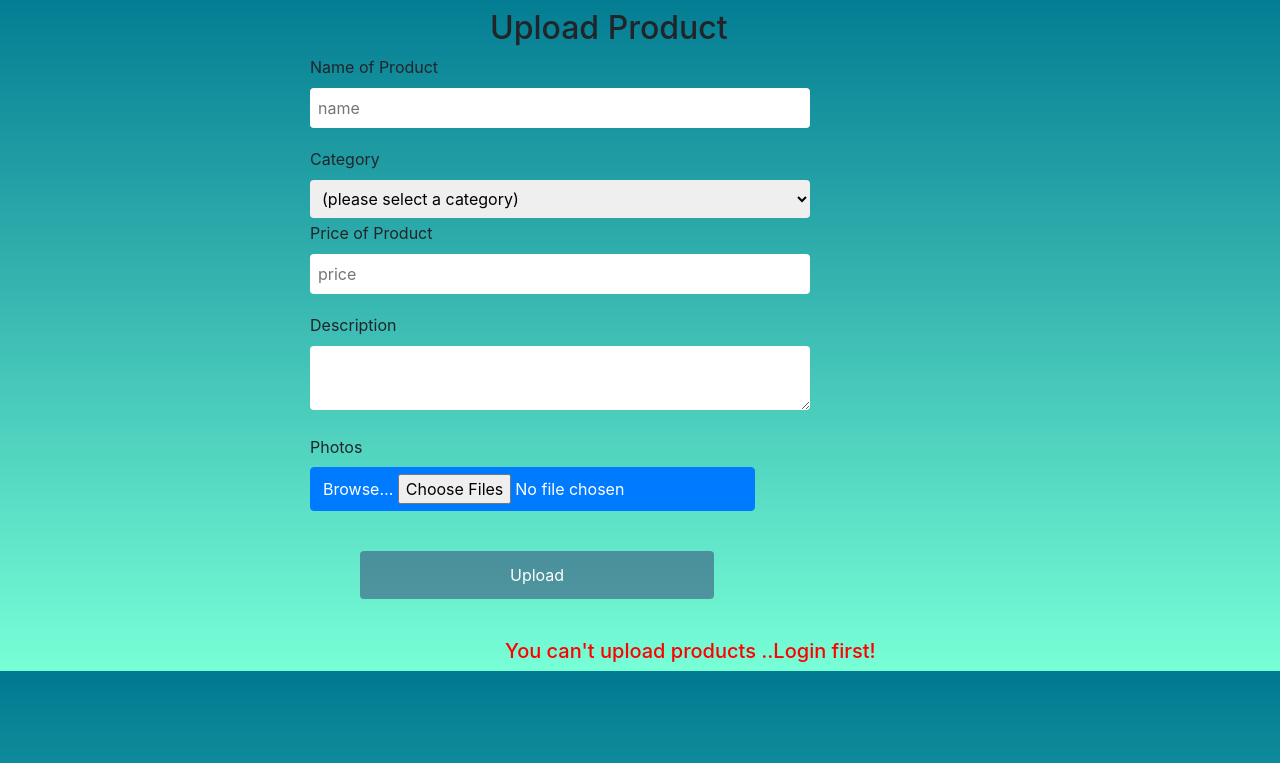
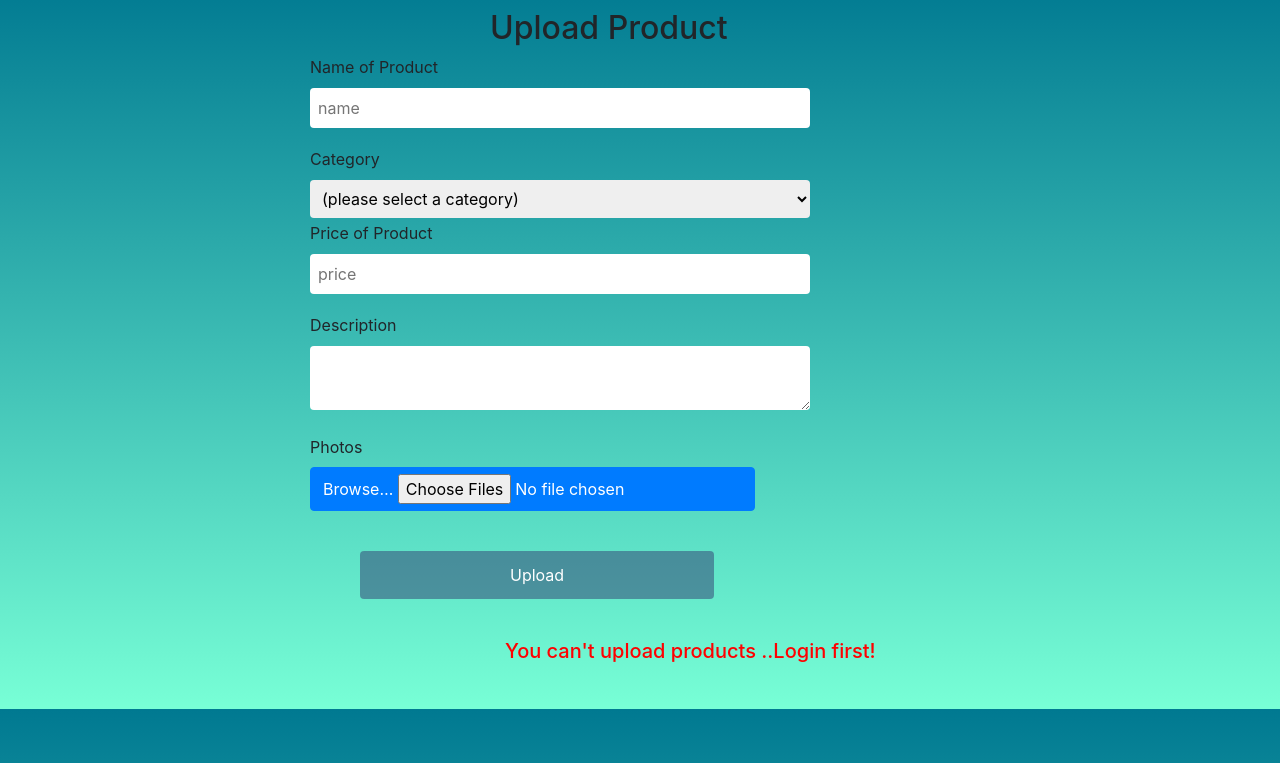
Before and after one commit to umeshkv2/e-commerce, a Flask app: page /upload in a window 1280 px wide; the page is wider, and only the part inside the window is pictured. Shown: the part 21-784 px from the top of that part. Run offline with Flask 2, Linux system fonts and the light colour scheme; some libraries are stand-ins or nearby versions.

Commit message:
Update upload.html

```diff
--- a/project1/templates/upload.html
+++ b/project1/templates/upload.html
@@ -15,7 +15,7 @@
 
 </head>
 <body>
-
+    <div class="first">
     <div class="container">
         <div class="row">
              <form class="form-horizontal"   action="upload" method="post" enctype="multipart/form-data">
@@ -95,6 +95,7 @@
         <h5 style="color:red">{{ msg }}</h5>
         {%  endif %}
     </div>
+    </div>
 
 
 </body>
```
